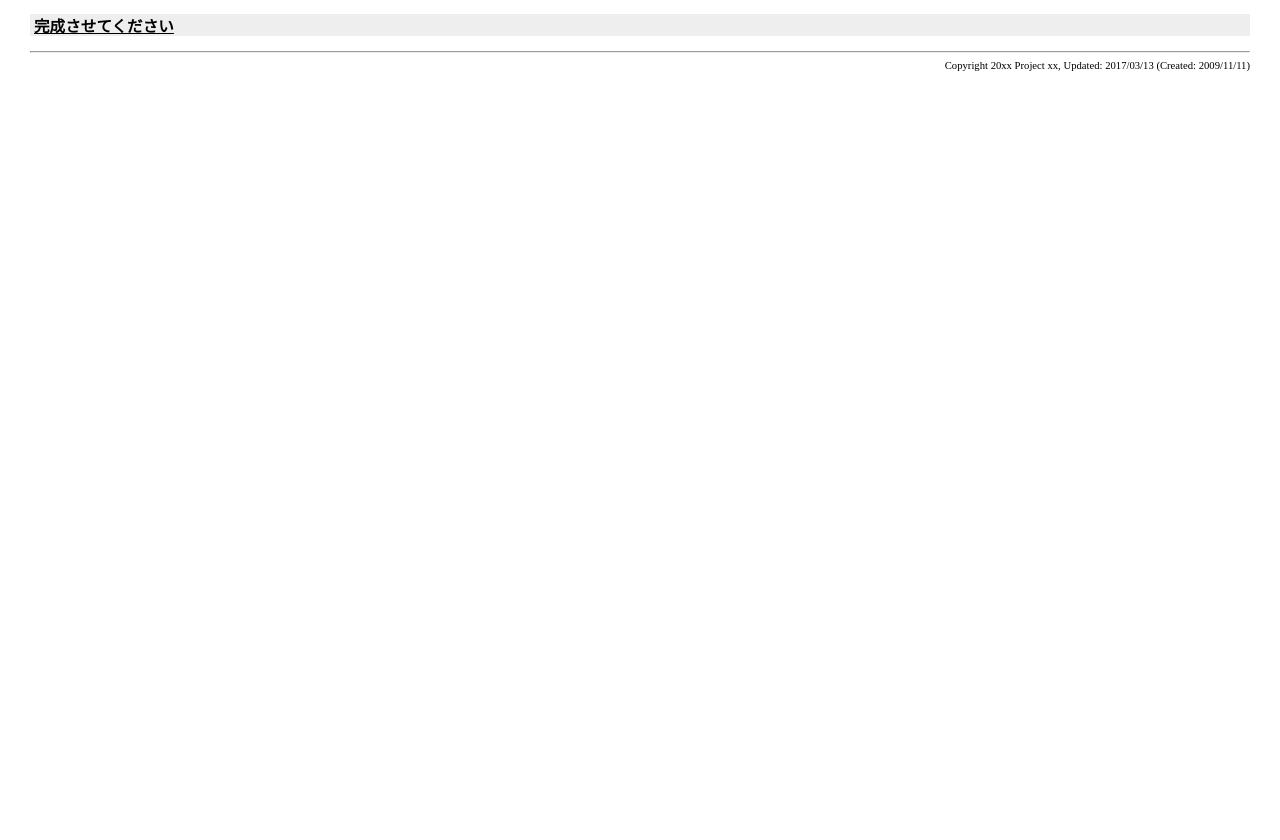
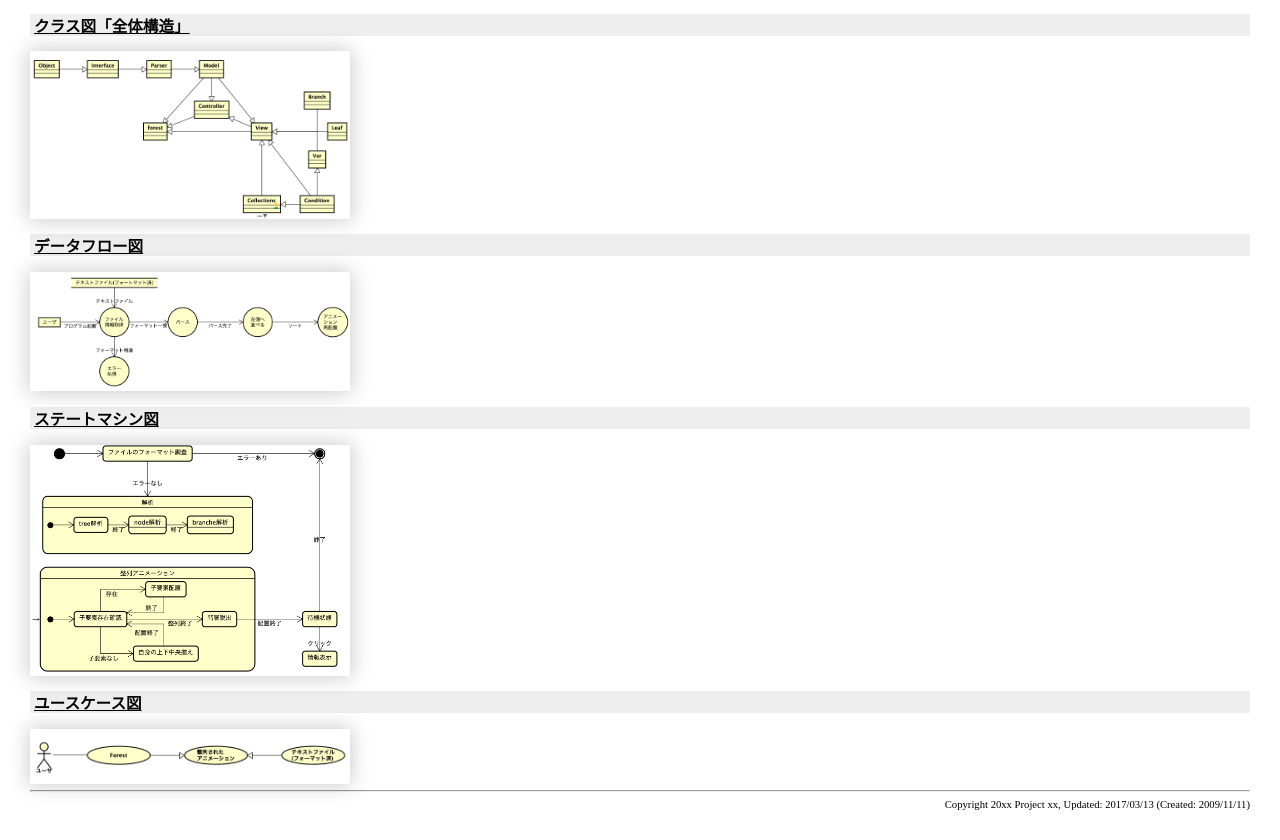
Before and after one commit to job3-14/Univ.Forest, a plain HTML site: page Forest_Document/BasicDesign/index.html in a window 1280 px wide. Shown: the part 119-959 px from the top of the page. Before the commit the page ends 800 px from the top, so only its background shows below. Drawn offline with Linux system fonts and the light colour scheme.

Commit message:
Add files via upload

```diff
--- a/Forest_Document/BasicDesign/index.html
+++ b/Forest_Document/BasicDesign/index.html
@@ -248,9 +248,27 @@ th {
 </div>
 <hr>
 <h2>ソフトウェア工学II「樹状整列」基本設計書</h2>
+
 <div class="belt">
-<h3><a name="KanseiSaseteKudasai">完成させてください</a></h3>
+<h3><a name="KanseiSaseteKudasai">クラス図「全体構造」</a></h3>
 </div>
+<img src="./img/basicDesign.png" alt="全体構造のクラス図" width="320px" style="box-shadow: 0 0 20px 2px rgba(0, 0, 0, 0.2)">
+
+<div class="belt">
+<h3><a name="KanseiSaseteKudasai">データフロー図</a></h3>
+</div>
+<img src="./img/DFD.png" alt="状態遷移図" width="320px" style="box-shadow: 0 0 20px 2px rgba(0, 0, 0, 0.2)">
+
+<div class="belt">
+<h3><a name="KanseiSaseteKudasai">ステートマシン図</a></h3>
+</div>
+<img src="./img/StateMachine.png" alt="ステートマシン図" width="320px" style="box-shadow: 0 0 20px 2px rgba(0, 0, 0, 0.2)">
+
+<div class="belt">
+<h3><a name="KanseiSaseteKudasai">ユースケース図</a></h3>
+</div>
+<img src="./img/Usecase.png" alt="ユースケース図" width="320px" style="box-shadow: 0 0 20px 2px rgba(0, 0, 0, 0.2)">
+
 <hr>
 <div class="right-small">Copyright 20xx Project xx, Updated: 2017/03/13 (Created: 2009/11/11)</div>
 </body>
```
Also changed, not shown: Forest_Document/BasicDesign/img/BasicDesign.png (added), Forest_Document/BasicDesign/img/DFD.png (added), Forest_Document/BasicDesign/img/StateMachine.png (added), Forest_Document/BasicDesign/img/UseCase.png (added).
